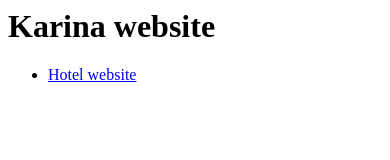
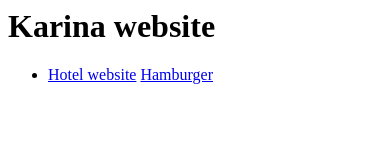
Before and after one commit to KoraPo/korapo.github.io, a plain HTML site: page index.html in a window 390 px wide. Drawn offline with Linux system fonts and the light colour scheme.

Commit message:
add hamburger link

```diff
--- a/index.html
+++ b/index.html
@@ -2,5 +2,6 @@
 <ul>
     <li>
         <a href="./hotel">Hotel website</a>
+        <a href="./hamburger">Hamburger</a>
     </li>
 </ul>
```
